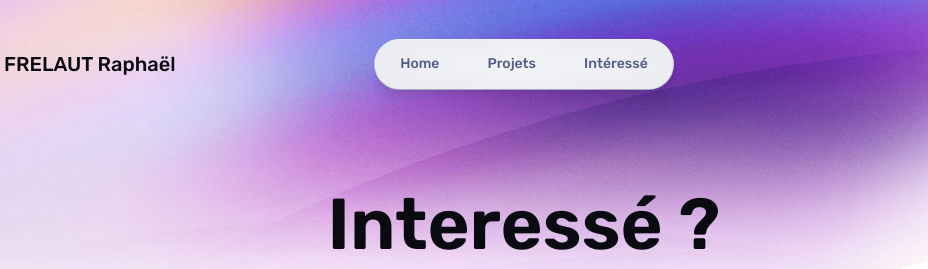
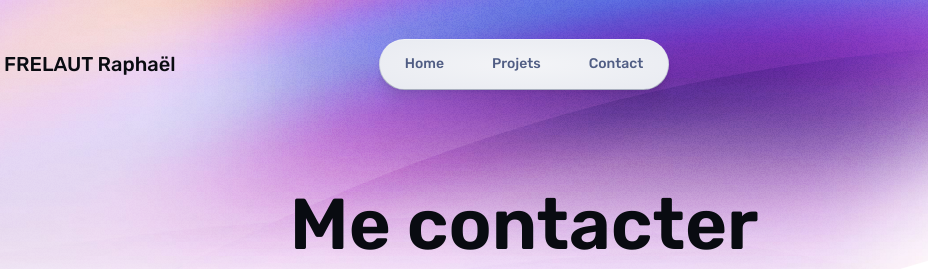
Before and after one commit to RaphaelFLT/RaphaelFLT.github.io, an Astro site: page /about in a window 1280 px wide. Shown: the top 269 px of the page, 116-1044 px from the left. Built offline with nearby package versions, Linux system fonts and the light colour scheme; Astro itself is replaced by a stand-in of ours.

Commit message:
changement navbar

```diff
--- a/src/components/Nav.astro
+++ b/src/components/Nav.astro
@@ -7,7 +7,7 @@ import type { iconPaths } from './IconPaths';
 const textLinks: { label: string; href: string }[] = [
 	{ label: 'Home', href: '/' },
 	{ label: 'Projets', href: '/work/' },
-	{ label: 'Intéressé ', href: '/about/' },
+	{ label: 'Contact ', href: '/about/' },
 ];
 
 /** Icon links to social media — edit these with links to your profiles! */
--- a/src/pages/about.astro
+++ b/src/pages/about.astro
@@ -9,7 +9,7 @@ import Hero from '../components/Hero.astro';
 	<div class="stack gap-20">
 		<main class="wrapper about">
 			<Hero
-				title="Interessé ?"
+				title="Me contacter"
 				tagline="Vous êtes interressé à mon sujet ? Voici quelques informations complémentaires"
 			>
 				<img
```
